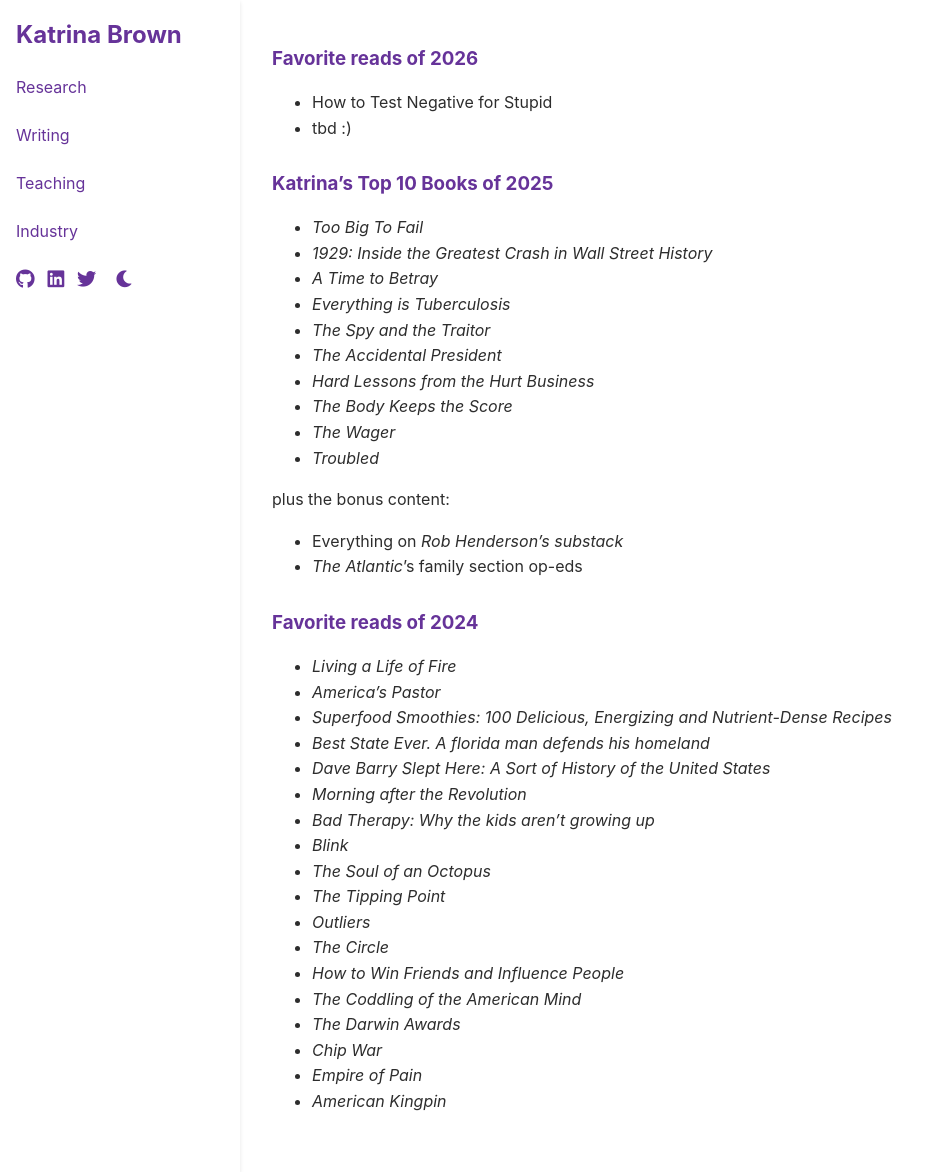
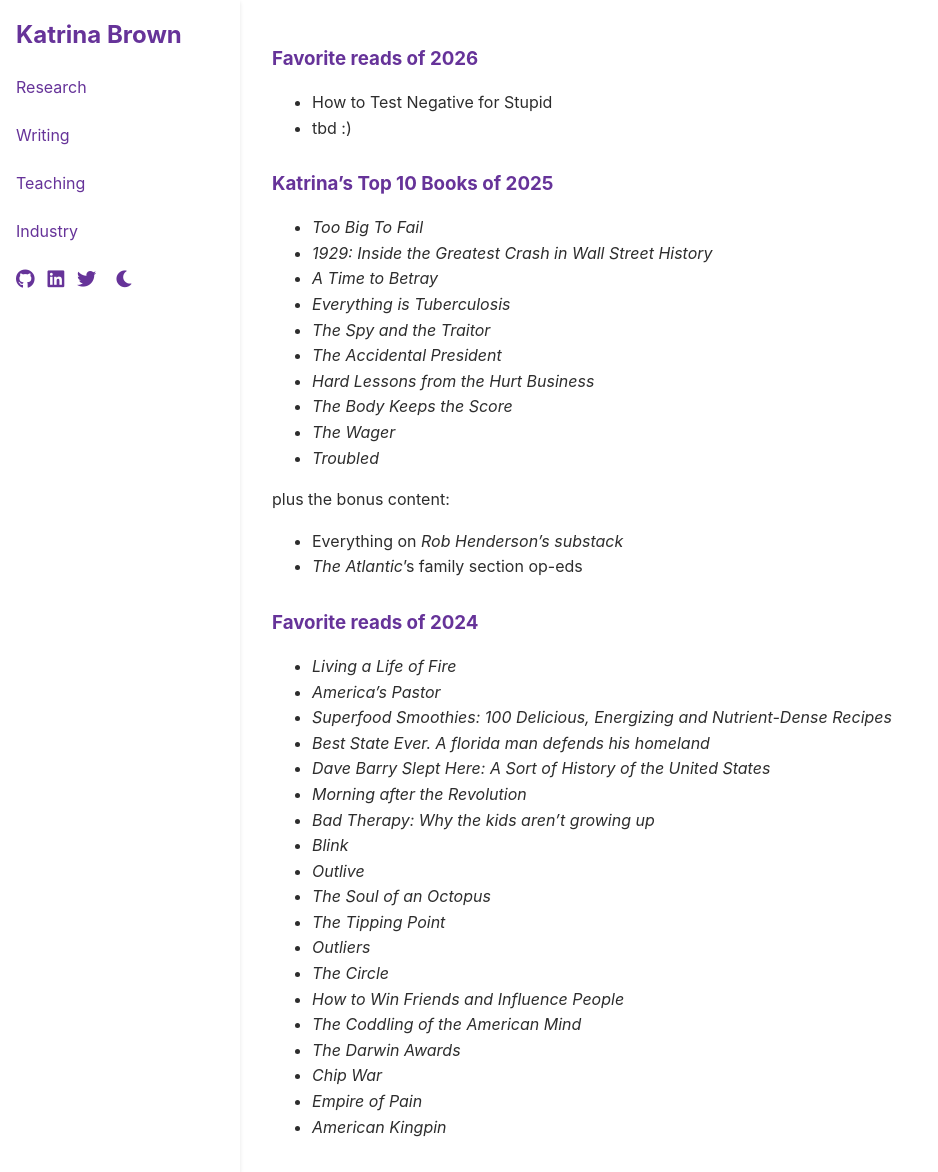
Before and after one commit to brownkat6/katrinarbrown, a Jekyll site: the page built from docs/reading.md, in a window 1280 px wide and 1172 px high. Shown: the whole window, without its empty margins (0-938 px from the left). Built offline with Jekyll 4.4.1, drawn with Linux system fonts in a browser that asks for light colours.

Commit message:
add book

```diff
--- a/docs/reading.md
+++ b/docs/reading.md
@@ -31,6 +31,7 @@ plus the bonus content:
 - *Morning after the Revolution*
 - *Bad Therapy: Why the kids aren't growing up*
 - *Blink*
+- *Outlive*
 - *The Soul of an Octopus*
 - *The Tipping Point*
 - *Outliers*
```
